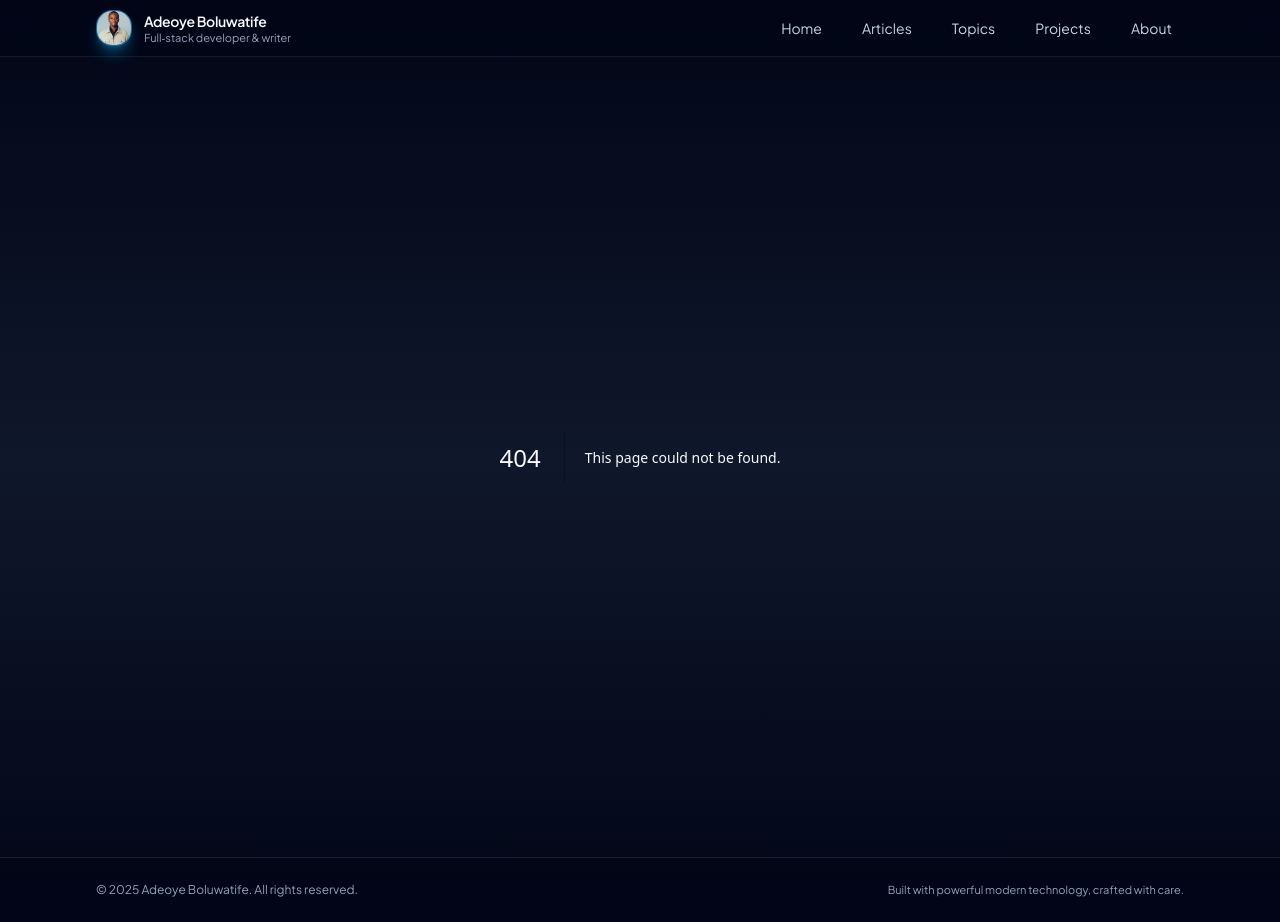
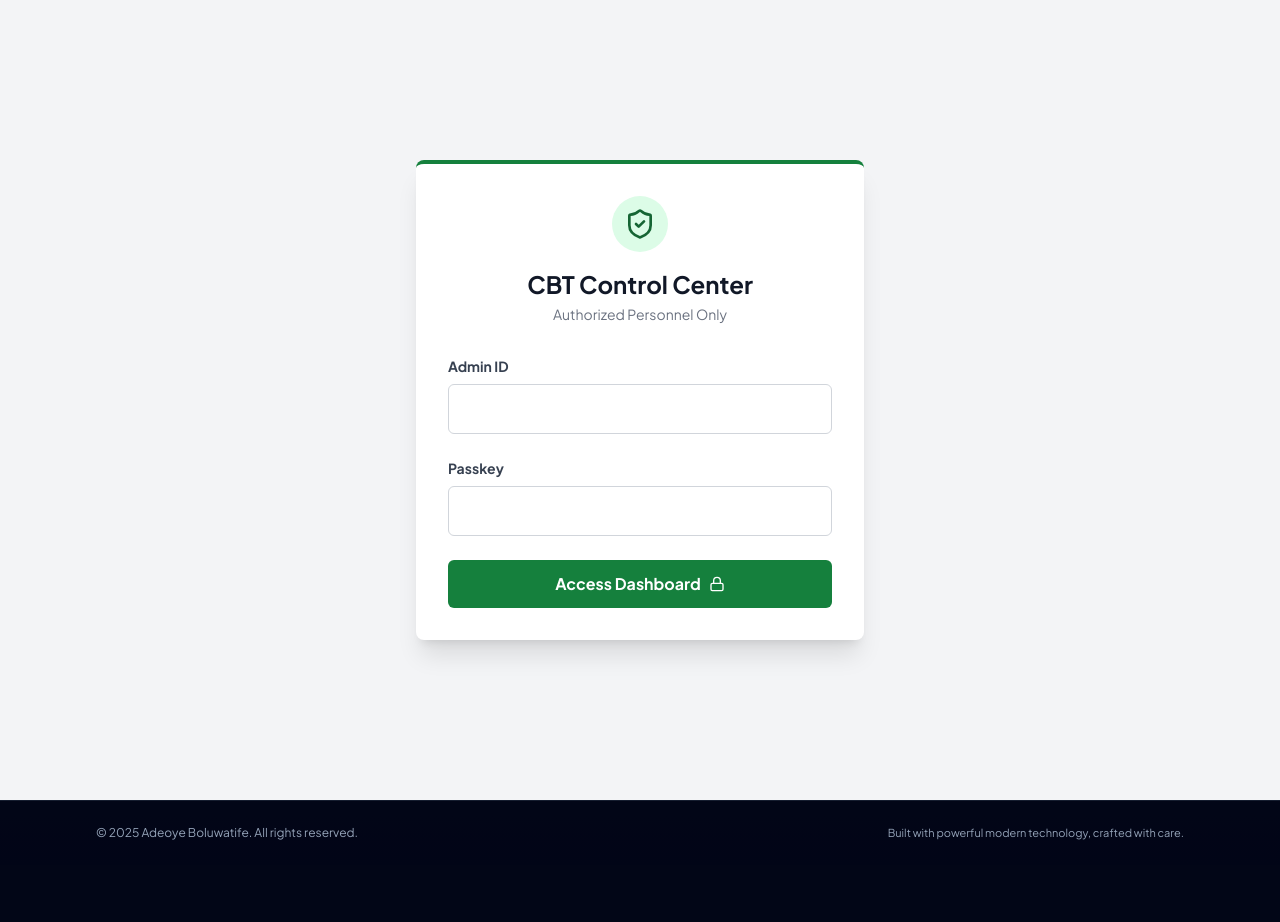
Before and after one commit to boluadeoye/world-class-blog-frontend, a Next.js app: page /cbt/admin in a window 1280 px wide. Before the commit this address had no page. After the commit the page ends 865 px from the top, so only its background shows below. Built offline with nearby package versions, Linux system fonts and the light colour scheme.

Commit message:
Feat: Add CBT Admin Login UI and Authentication API

```diff
--- /dev/null
+++ b/src/app/api/cbt/admin/login/route.js
@@ -0,0 +1,23 @@
+import pool from '../../../../../lib/db';
+
+export async function POST(req) {
+  try {
+    const { username, password } = await req.json();
+    const client = await pool.connect();
+
+    const result = await client.query(
+      'SELECT * FROM cbt_admins WHERE username = $1 AND password = $2',
+      [username, password]
+    );
+
+    client.release();
+
+    if (result.rows.length > 0) {
+      return new Response(JSON.stringify({ success: true }), { status: 200 });
+    } else {
+      return new Response(JSON.stringify({ error: "Invalid" }), { status: 401 });
+    }
+  } catch (error) {
+    return new Response("Server Error", { status: 500 });
+  }
+}
--- /dev/null
+++ b/src/app/cbt/admin/page.js
@@ -0,0 +1,81 @@
+"use client";
+import { useState } from "react";
+import { useRouter } from "next/navigation";
+import { Lock, ShieldCheck } from "lucide-react";
+
+export default function AdminLogin() {
+  const [username, setUsername] = useState("");
+  const [password, setPassword] = useState("");
+  const [loading, setLoading] = useState(false);
+  const router = useRouter();
+
+  const handleLogin = async (e) => {
+    e.preventDefault();
+    setLoading(true);
+
+    // Simple API call to verify admin (We will build this API next)
+    const res = await fetch("/api/cbt/admin/login", {
+      method: "POST",
+      headers: { "Content-Type": "application/json" },
+      body: JSON.stringify({ username, password }),
+    });
+
+    if (res.ok) {
+      // Store session (Basic for now)
+      sessionStorage.setItem("cbt_admin_token", "logged_in");
+      router.push("/cbt/admin/dashboard");
+    } else {
+      alert("Access Denied: Invalid Credentials");
+      setLoading(false);
+    }
+  };
+
+  return (
+    <main className="min-h-screen bg-gray-100 flex items-center justify-center p-4 font-sans">
+      {/* HIDE GLOBAL HEADER */}
+      <style jsx global>{`header { display: none !important; }`}</style>
+
+      <div className="w-full max-w-md bg-white p-8 rounded-lg shadow-xl border-t-4 border-green-700">
+        <div className="text-center mb-8">
+          <div className="inline-flex p-3 bg-green-100 rounded-full text-green-800 mb-4">
+            <ShieldCheck size={32} />
+          </div>
+          <h1 className="text-2xl font-bold text-gray-900">CBT Control Center</h1>
+          <p className="text-sm text-gray-500 mt-1">Authorized Personnel Only</p>
+        </div>
+
+        <form onSubmit={handleLogin} className="space-y-6">
+          <div>
+            <label className="block text-sm font-bold text-gray-700 mb-2">Admin ID</label>
+            <input
+              type="text"
+              className="w-full px-4 py-3 border border-gray-300 rounded-md focus:ring-2 focus:ring-green-500 focus:border-transparent outline-none text-black"
+              value={username}
+              onChange={(e) => setUsername(e.target.value)}
+              required
+            />
+          </div>
+
+          <div>
+            <label className="block text-sm font-bold text-gray-700 mb-2">Passkey</label>
+            <input
+              type="password"
+              className="w-full px-4 py-3 border border-gray-300 rounded-md focus:ring-2 focus:ring-green-500 focus:border-transparent outline-none text-black"
+              value={password}
+              onChange={(e) => setPassword(e.target.value)}
+              required
+            />
+          </div>
+
+          <button
+            type="submit"
+            disabled={loading}
+            className="w-full bg-green-700 hover:bg-green-800 text-white font-bold py-3 rounded-md transition-colors flex items-center justify-center gap-2"
+          >
+            {loading ? "Verifying..." : "Access Dashboard"} <Lock size={16} />
+          </button>
+        </form>
+      </div>
+    </main>
+  );
+}
```
